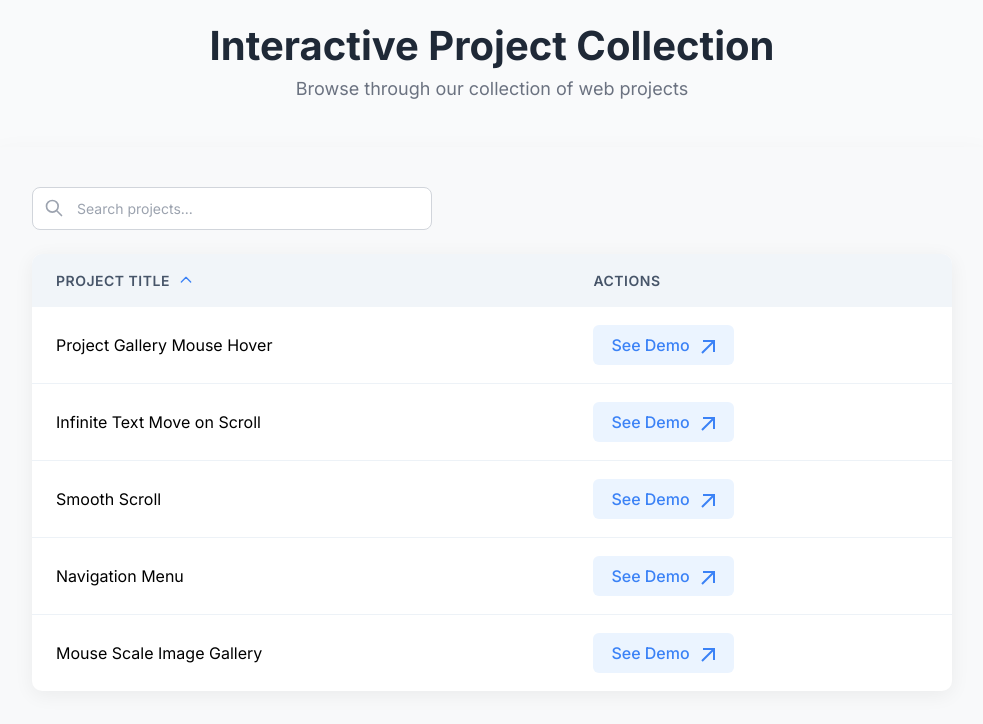
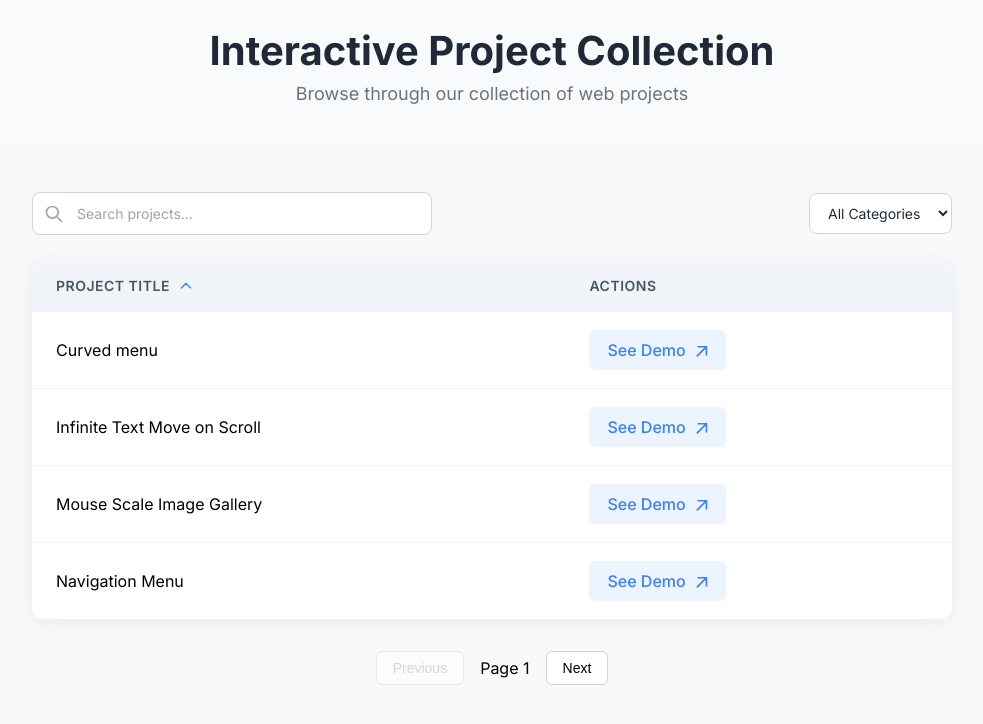
Before and after one commit to Chinmay-innovates/client, a Next.js app: page / in a window 1280 px wide. Shown: the top 724 px of the page, without its empty margins (148-1131 px from the left). Built offline with nearby package versions, Linux system fonts and the light colour scheme.

Commit message:
add filters and pagination

```diff
--- a/src/app/page.jsx
+++ b/src/app/page.jsx
@@ -35,7 +35,15 @@ const PROJECTS_DATA = [
 		link: "/cursor/mouse-scale-image-gallery",
 		category: "cursor",
 	},
+	{
+		id: 6,
+		title: "Curved menu",
+		link: "/menu/curved-menu",
+		category: "menu",
+	},
 ];
+
+const ITEMS_PER_PAGE = 4;
 
 const SearchIcon = memo(() => (
 	<svg
@@ -229,24 +237,41 @@ NoResults.displayName = "NoResults";
 export default function Home() {
 	const [searchTerm, setSearchTerm] = useState("");
 	const [sortOrder, setSortOrder] = useState("asc");
+	const [selectedCategory, setSelectedCategory] = useState("");
+	const [currentPage, setCurrentPage] = useState(1);
+
+	const categories = useMemo(() => {
+		return [...new Set(PROJECTS_DATA.map((p) => p.category))];
+	}, []);
+
+	const handleCategoryChange = useCallback((e) => {
+		setSelectedCategory(e.target.value);
+		setCurrentPage(1);
+	}, []);
 
 	const filteredAndSortedProjects = useMemo(() => {
-		if (!searchTerm && sortOrder === "asc") {
-			return PROJECTS_DATA;
+		let filtered = PROJECTS_DATA;
+
+		if (searchTerm) {
+			filtered = filtered.filter((project) =>
+				project.title.toLowerCase().includes(searchTerm.toLowerCase())
+			);
 		}
 
-		let filtered = searchTerm
-			? PROJECTS_DATA.filter((project) =>
-					project.title.toLowerCase().includes(searchTerm.toLowerCase())
-			  )
-			: PROJECTS_DATA;
+		if (selectedCategory) {
+			filtered = filtered.filter(
+				(project) => project.category === selectedCategory
+			);
+		}
 
 		if (sortOrder === "desc") {
-			return [...filtered].sort((a, b) => b.title.localeCompare(a.title));
+			filtered = [...filtered].sort((a, b) => b.title.localeCompare(a.title));
+		} else {
+			filtered = [...filtered].sort((a, b) => a.title.localeCompare(b.title));
 		}
 
-		return [...filtered].sort((a, b) => a.title.localeCompare(b.title));
-	}, [searchTerm, sortOrder]);
+		return filtered;
+	}, [searchTerm, sortOrder, selectedCategory]);
 
 	const handleSort = useCallback(() => {
 		setSortOrder((prevOrder) => (prevOrder === "asc" ? "desc" : "asc"));
@@ -259,6 +284,11 @@ export default function Home() {
 	const handleClearSearch = useCallback(() => {
 		setSearchTerm("");
 	}, []);
+
+	const paginatedProjects = useMemo(() => {
+		const start = (currentPage - 1) * ITEMS_PER_PAGE;
+		return filteredAndSortedProjects.slice(start, start + ITEMS_PER_PAGE);
+	}, [filteredAndSortedProjects, currentPage]);
 
 	return (
 		<div className={style.main}>
@@ -279,6 +309,19 @@ export default function Home() {
 								onSearchChange={handleSearchChange}
 								onClearSearch={handleClearSearch}
 							/>
+							<div className={style.category_select}>
+								<select
+									value={selectedCategory}
+									onChange={handleCategoryChange}
+								>
+									<option value="">All Categories</option>
+									{categories.map((category) => (
+										<option key={category} value={category}>
+											{category.charAt(0).toUpperCase() + category.slice(1)}
+										</option>
+									))}
+								</select>
+							</div>
 							<ResultsInfo
 								searchTerm={searchTerm}
 								filteredCount={filteredAndSortedProjects.length}
@@ -297,8 +340,8 @@ export default function Home() {
 								</tr>
 							</thead>
 							<tbody>
-								{filteredAndSortedProjects.length > 0 ? (
-									filteredAndSortedProjects.map((project) => (
+								{paginatedProjects.length > 0 ? (
+									paginatedProjects.map((project) => (
 										<Project
 											key={project.id}
 											title={project.title}
@@ -310,6 +353,24 @@ export default function Home() {
 								)}
 							</tbody>
 						</table>
+						<div className={style.pagination}>
+							<button
+								disabled={currentPage === 1}
+								onClick={() => setCurrentPage((p) => p - 1)}
+							>
+								Previous
+							</button>
+							<span>Page {currentPage}</span>
+							<button
+								disabled={
+									currentPage * ITEMS_PER_PAGE >=
+									filteredAndSortedProjects.length
+								}
+								onClick={() => setCurrentPage((p) => p + 1)}
+							>
+								Next
+							</button>
+						</div>
 					</div>
 				</main>
 			</div>
--- a/src/app/page.module.scss
+++ b/src/app/page.module.scss
@@ -293,8 +293,59 @@ $color-table-hover: #fafbff;
 	.arrow_icon {
 		margin-left: 6px;
 		@include transition(transform);
-		display: flex;
+		display: inline-flex;
 		align-items: center;
+		svg {
+			width: 16px;
+			height: 16px;
+			fill: $color-accent;
+		}
+	}
+}
+
+.category_select {
+	select {
+		padding: 10px 14px;
+		border: 1px solid $color-border;
+		border-radius: 8px;
+		background-color: white;
+		font-size: 14px;
+		font-family: inherit;
+		color: $color-text;
+		@include transition();
+		@include focus-ring();
+
+		&:hover {
+			background-color: $color-hover;
+		}
+	}
+}
+
+.pagination {
+	display: flex;
+	justify-content: center;
+	align-items: center;
+	margin-top: 2rem;
+	gap: 1rem;
+
+	button {
+		padding: 0.5rem 1rem;
+		border: 1px solid $color-border;
+		border-radius: 6px;
+		background-color: white;
+		cursor: pointer;
+		font-size: 14px;
+		font-weight: 500;
+		@include transition();
+
+		&:hover:not(:disabled) {
+			background-color: $color-hover;
+		}
+
+		&:disabled {
+			cursor: not-allowed;
+			opacity: 0.5;
+		}
 	}
 }
 
--- a/src/components/navigation-menu/components/header.jsx
+++ b/src/components/navigation-menu/components/header.jsx
@@ -1,6 +1,6 @@
 "use client";
 import Link from "next/link";
-import { useEffect, useState } from "react";
+import { useState } from "react";
 import styles from "./style.module.css";
 import { motion, AnimatePresence } from "framer-motion";
 import { background, opacity } from "./animation";
--- a/src/components/navigation-menu/components/nav.jsx
+++ b/src/components/navigation-menu/components/nav.jsx
@@ -3,7 +3,7 @@ import { useEffect, useRef, useState } from "react";
 import { motion } from "framer-motion";
 
 import styles from "./style.module.css";
-import { height, stagger } from "./animation";
+import { height } from "./animation";
 import Image from "./image";
 import Body from "./body";
 import Footer from "./footer";
--- a/src/components/smooth-scroll/index.jsx
+++ b/src/components/smooth-scroll/index.jsx
@@ -1,5 +1,5 @@
 "use client";
-import { useEffect, useRef, useState } from "react";
+import { useEffect } from "react";
 
 import { Intro } from "./_components/intro";
 import { Description } from "./_components/description";
```
